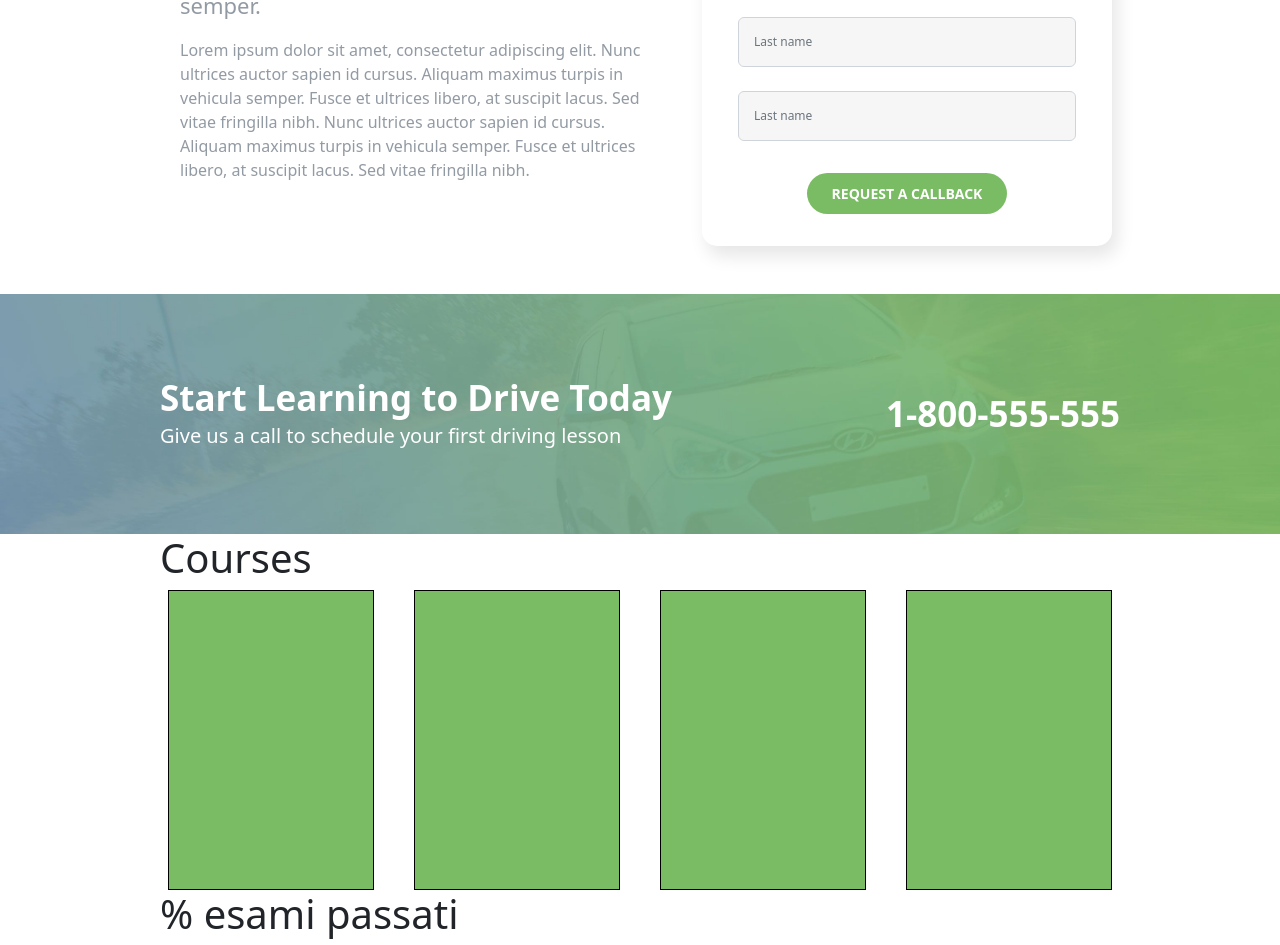
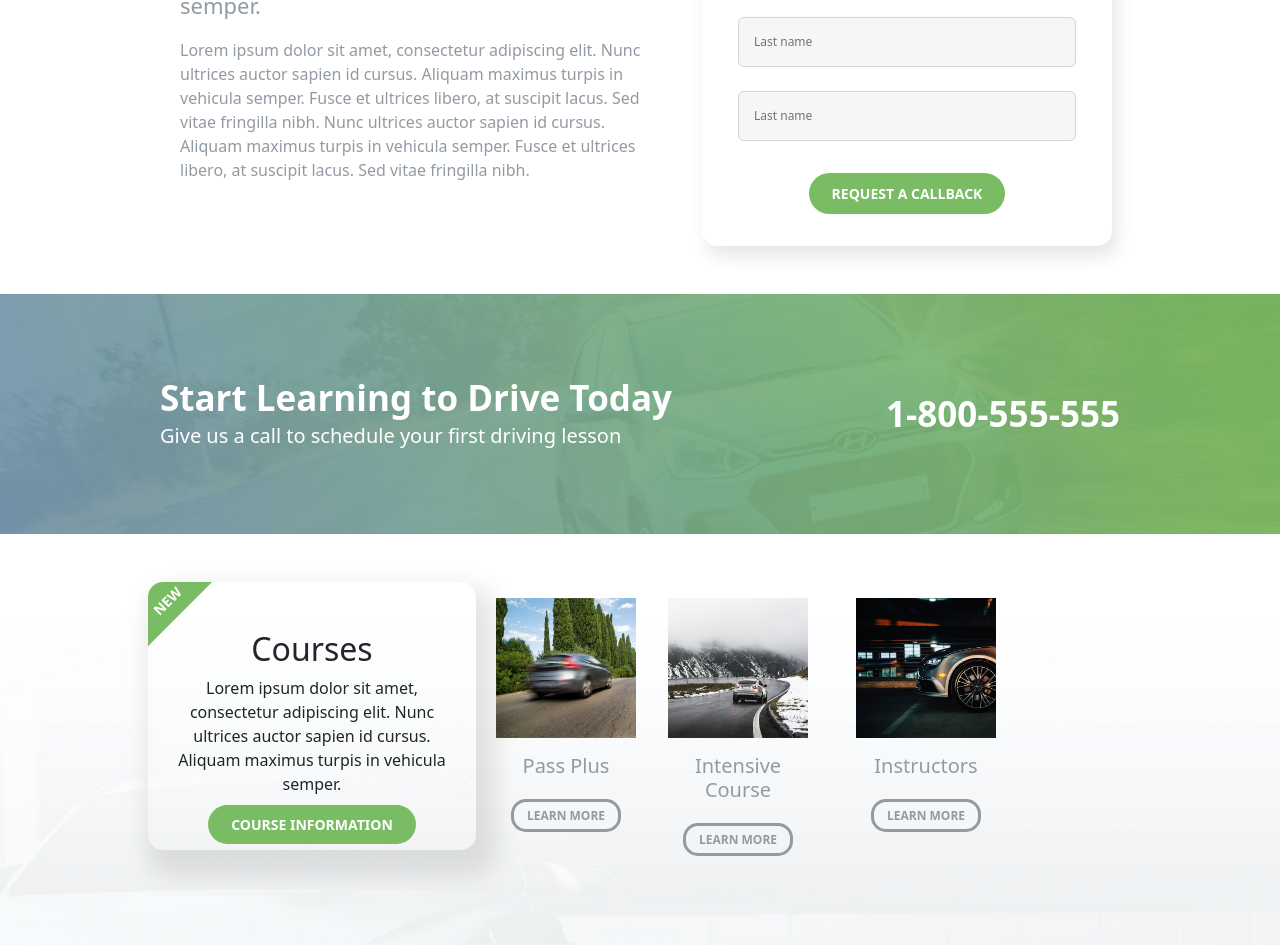
Before and after one commit to nvaccina/proj-html-vuejs, a Vue app: page / in a window 1280 px wide. Shown: the part 862-1807 px from the top of the page. Built offline with nearby package versions, Linux system fonts and the light colour scheme.

Commit message:
Add cards Section Course

```diff
--- a/src/components/Section_course.vue
+++ b/src/components/Section_course.vue
@@ -17,24 +17,63 @@ export default {
           <span>1-800-555-555</span>
       </div>
     </div>
-
   </section>
 
-  <section>
+  <!--Sction courses-->
+  <section class="courses">
 
     <div>
       <div class="nv_container">
-        <h1>Courses</h1>
-        <div class="row">
-          <div class="col"></div>
-          <div class="col"></div>
-          <div class="col"></div>
-          <div class="col"></div>
+        <div class="row my-5">
+          <div class="col-4 text-center main_card_courses">
+            <div class="triangle">New</div>
+            <h2 class="pt-5">Courses</h2>
+            <p class="px-3">
+              Lorem ipsum dolor sit amet, consectetur adipiscing elit. Nunc ultrices auctor sapien id cursus. Aliquam maximus turpis in vehicula semper.
+            </p>
+            <div>
+              <a class="nv_button" href="#">COURSE INFORMATION</a>
+            </div>
+          </div>
+
+          <div class=" col-2 text-center course_card pt-3 mx-2">
+            <div class="image_course">
+              <img src="../../public/img/courses-passplus.jpg" alt="">
+            </div>
+
+            <h5 class="py-3">Pass Plus</h5>
+            <div>
+              <a class="nv_button_grey" href="#">Learn More</a>
+            </div>
+          </div>
+
+          <div class="col-2 text-center course_card pt-3">
+            <div class="image_course">
+              <img src="../../public/img/course-intensive.jpg" alt="">
+            </div>
+            <h5 class="py-3">Intensive Course</h5>
+            <div>
+              <a class="nv_button_grey" href="#">Learn More</a>
+            </div>
+          </div>
+
+          <div class="col-2 text-center course_card pt-3 mx-4">
+            <div class="image_course">
+              <img src="../../public/img/courses-instructor.jpg" alt="">
+            </div>
+            <h5 class="py-3">Instructors</h5>
+            <div>
+              <a class="nv_button_grey" href="#">Learn More</a>
+            </div>
+          </div>
         </div>
       </div>
 
     </div>
 
+
+  </section>
+  <section>
     <div>
       <div class="nv_container">
         <h1>% esami passati</h1>
@@ -54,6 +93,8 @@ export default {
 <style lang="scss" scoped>
 @use '../scss/general/variables' as *;
 
+@import '../scss/general/general';
+
 .cta_call{
   background-image: url(../../public/img/horizontal-cta-background.jpg);
   background-size: cover;
@@ -68,12 +109,57 @@ export default {
   }
 
 }
+.courses{
+  background-image: url(../../public/img/promise-background.jpg);
+  background-size: cover;
+  min-height: 400px;
+}
 .col{
     //debugg
-    background-color: $primary-color;
+
     min-height: 300px;
-    margin: 0 20px;
     border: 1px solid black;
   }
+  .main_card_courses{
+    position: relative;
+    border-radius: 15px;
+    overflow: hidden;
+    box-shadow:  10px 15px 25px 10px rgba(0, 0, 0, 0.1);
+    .triangle{
+      position: absolute;
+      left: -35px;
+      top: -10px;
+      transform: rotate(315deg);
+      width:100px;
+      padding-top: 20px;
+      padding-bottom: 8px;
+      color: $secondary-color;
+      background: $primary-color;
+      text-transform: uppercase;
+      font-weight: 600;
+      font-size: 14px;
+
+    }
+  }
+  .course_card{
+    .image_course{
+      overflow: hidden;
+      cursor: pointer;
+      img{
+        transition: all 0.8s;
+        &:hover{
+            transform: scale(1.1);
+        }
+      }
+
+
+    }
+
+
+    h5{
+      color:$font-section;
+    }
+  }
+
 
 </style>
--- a/src/components/Section_form.vue
+++ b/src/components/Section_form.vue
@@ -42,7 +42,7 @@ export default {
               <input type="text" class="form-control" placeholder="Last name" aria-label="Location">
             </div>
             <div class="col-12 py-3 text-center">
-              <button type="submit" class="send_request">request a callback</button>
+              <button type="submit" class="nv_button ">request a callback</button>
             </div>
 
           </div>
@@ -70,30 +70,19 @@ section{
       color: $primary-color;
     }
     span{
-      color: $font-section-form;
+      color: $font-section;
       font-size: 22px;
     }
     p{
-      color: $font-section-form;
+      color: $font-section;
     }
     .form-control{
       background-color: $tertiary-color;
       &[placeholder]{
-        color: $font-section-form;
+        color: $font-section;
         font-size: 12px;
         padding: 15px;
       }
-    }
-    .send_request{
-      padding: 10px 25px;
-      background-color: $primary-color;
-      border-radius: 25px;
-      border: none;
-      cursor: pointer;
-      color: $secondary-color;
-      text-transform: uppercase;
-      font-weight: bold;
-      font-size: 14px;
     }
 
   }
--- a/src/components/partials/Navbar.vue
+++ b/src/components/partials/Navbar.vue
@@ -60,8 +60,8 @@ export default {
             </li>
 
             <li class="py-0">
-              <div class="nv_button">
-                <span>BOOK NOW</span>
+              <div>
+                <a class="nv_button" href="#">BOOK NOW</a>
               </div>
             </li>
           </ul>
@@ -117,16 +117,7 @@ li{
       margin-left: 4px;
     }
   }
-  .nv_button{
-    padding: 10px 25px;
-    background-color: $primary-color;
-    border-radius: 25px;
-    cursor: pointer;
-    span{
-      color: $secondary-color;
-      font-weight: 700;
-    }
-  }
+
 
 }
 
--- a/src/scss/general/_general.scss
+++ b/src/scss/general/_general.scss
@@ -10,3 +10,38 @@ img{
 .show{
   display: block;
 }
+a{
+  text-decoration: none !important;
+}
+.nv_button{
+  text-transform: uppercase;
+  padding: 10px 23px;
+  background-color: $primary-color;
+  border-radius: 25px;
+  color: $secondary-color;
+  font-weight: 600;
+  font-size: 14px;
+  border: none;
+  &:hover{
+    text-decoration: none;
+    color: $secondary-color;
+    background-color: darken($color: $primary-color, $amount: 8%)
+
+  }
+}
+
+.nv_button_grey{
+  text-decoration: none;
+  text-transform: uppercase;
+  font-size: 12px;
+  font-weight: 600;
+  padding: 5px 13px;
+  color: $font-section;
+  border: 3px solid $font-section;
+  border-radius: 15px;
+  &:hover{
+    color: $primary-color;
+    border: 3px solid $primary-color;
+
+  }
+}
--- a/src/scss/general/_variables.scss
+++ b/src/scss/general/_variables.scss
@@ -2,4 +2,4 @@ $primary-color: #7ABC64;
 $secondary-color: white;
 $tertiary-color: #F6F6F6;
 $quaternary-color: #494C4E;
-$font-section-form: #929AA3;
+$font-section: #929AA3;
```
Also changed, not shown: 1 other file (tests, documents, lock files or other folders).
